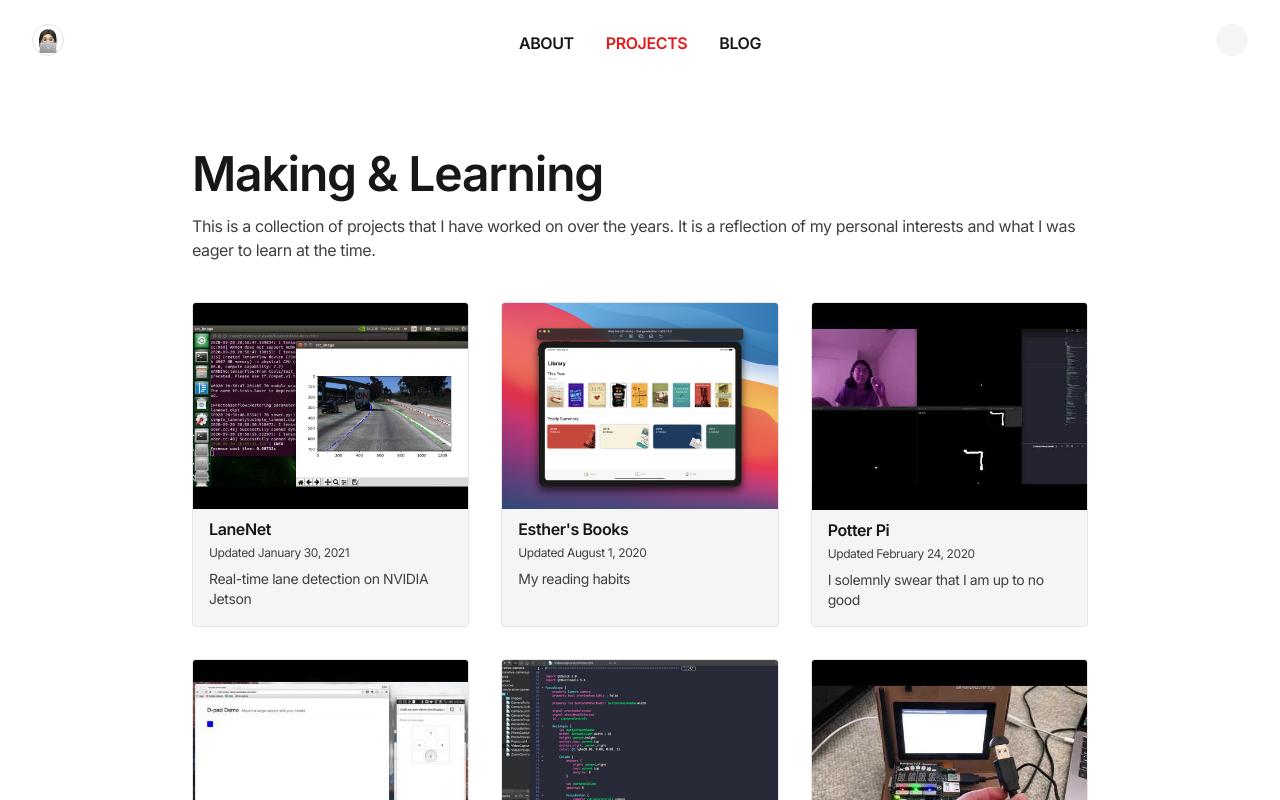
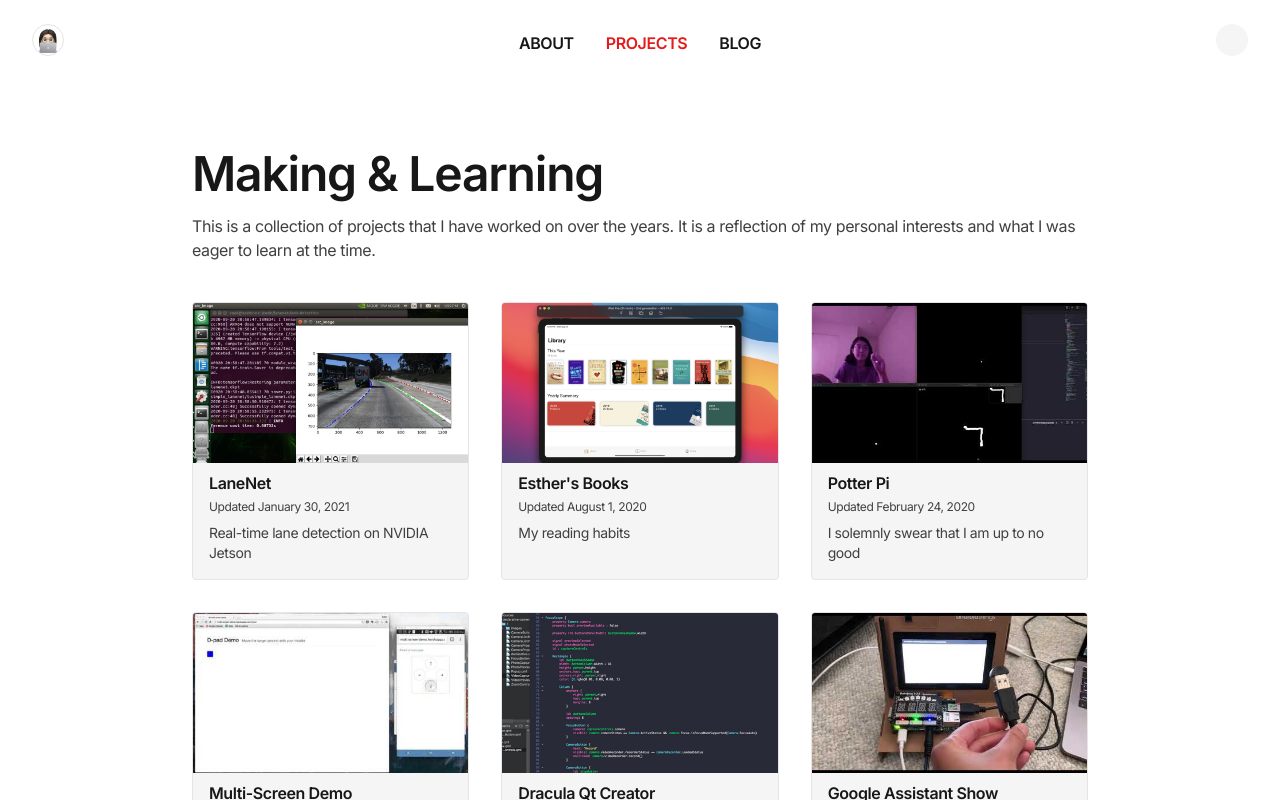
Before and after one commit to estherjk/esthermakes.tech, a Next.js app: page /projects in a window 1280 px wide. Shown: the top 800 px of the page. Built offline with nearby package versions, Linux system fonts and the light colour scheme; some icons are missing.

Commit message:
Use Next Image component
For image optimization.

```diff
--- a/src/components/ProjectCard.tsx
+++ b/src/components/ProjectCard.tsx
@@ -1,3 +1,5 @@
+import Image from 'next/image';
+
 import { Project } from '@src/types';
 import { formatDate } from '@src/util';
 
@@ -13,7 +15,9 @@ export const ProjectCard = (props: Props) => {
         target="_blank"
         className="flex-1 rounded border border-gray-200 dark:border-gray-700 bg-gray-100 dark:bg-gray-800 overflow-hidden hover:shadow-lg hover:shadow-gray-400 dark:hover:shadow-gray-500 no-underline"
         rel="noreferrer">
-        <img className="w-full" src={image} alt={description} />
+        <div className="w-full h-40 relative">
+          <Image className="object-cover" src={image} alt={description} fill />
+        </div>
 
         <div className="px-4 py-2">
           <h2 className="text-base mb-1">{title}</h2>
```
